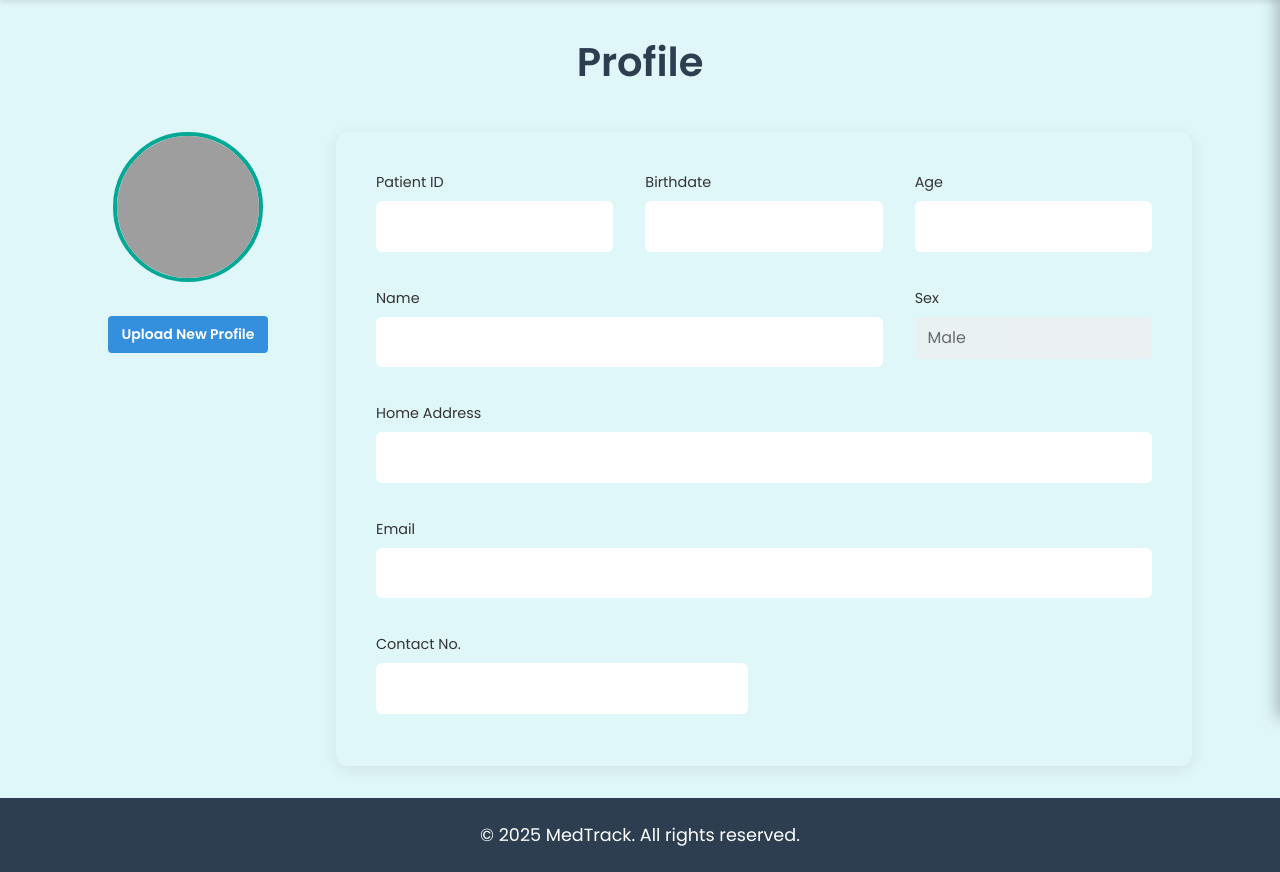
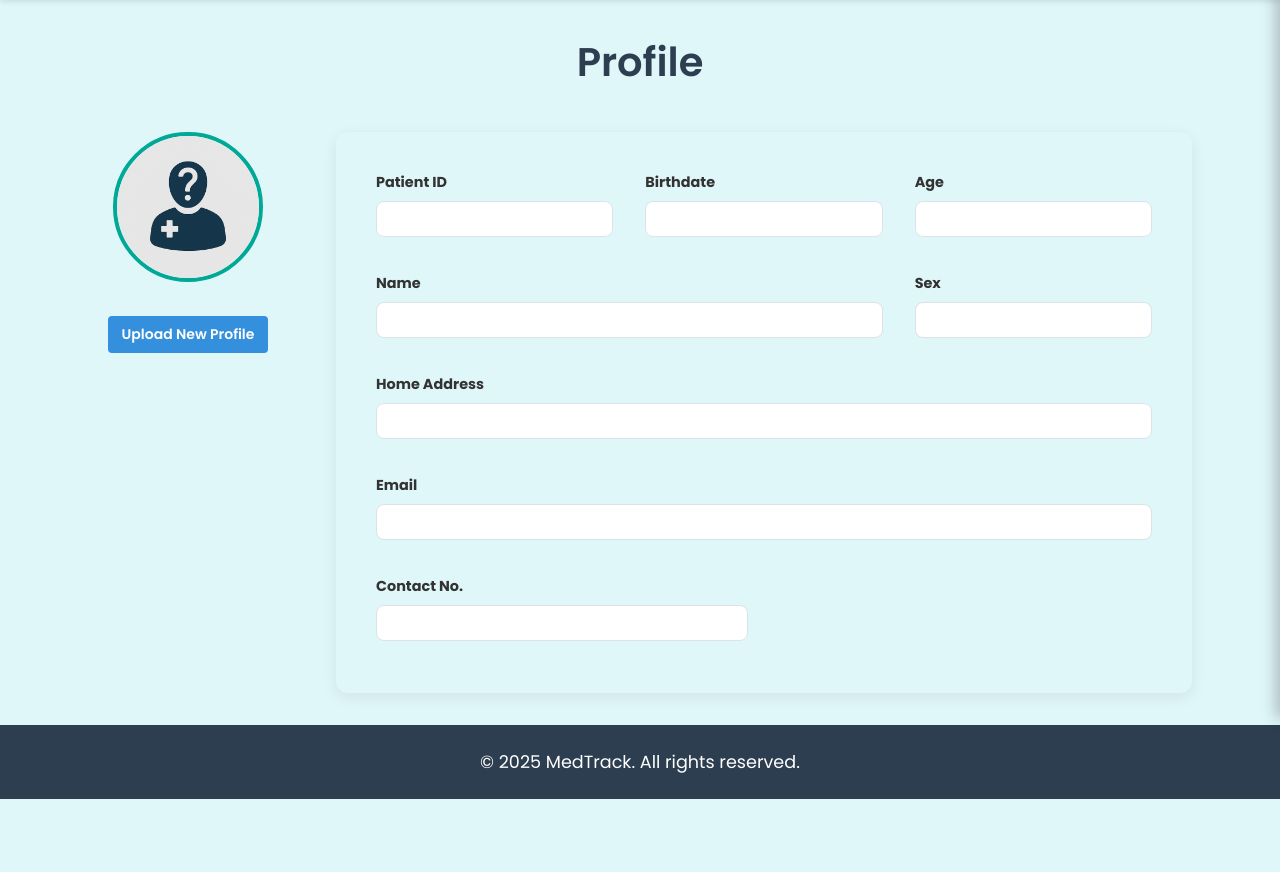
Before and after one commit to 7equinox/MedTrack-Website, a PHP site: page /patient/profile.php in a window 1280 px wide. Shown: the part 82-954 px from the top of the page. After the commit the page ends 881 px from the top, so only its background shows below. Run offline with PHP 8.4, Linux system fonts and the light colour scheme; the visitor is signed in with stand-in values (Sample User, id 1); tables that the repository leaves empty or names only in its code hold one stand-in row (values such as "Sample post"); data that the repository does not hold is empty; grey boxes are pictures that could not be loaded.

Commit message:
feat: Add Remember Me, redesign profile, and improve login UX

```diff
--- a/public/css/style.css
+++ b/public/css/style.css
@@ -711,10 +711,15 @@
   background-color: #005b8a;
 }
 
+.page-patient-dashboard .table-wrapper {
+  overflow-x: auto;
+  border-radius: 8px;
+  box-shadow: 0 4px 15px rgba(0,0,0,0.08);
+}
+
 .page-patient-dashboard .medication-table {
   width: 100%;
   border-collapse: collapse;
-  box-shadow: 0 4px 15px rgba(0,0,0,0.08);
 }
 
 .page-patient-dashboard .medication-table th,
@@ -964,7 +969,7 @@
 
 .page-patient-profile .form-group label {
   font-size: 0.9rem;
-  font-weight: 500;
+  font-weight: bold;
   color: #333;
   margin-bottom: 0.5rem;
 }
@@ -984,6 +989,22 @@
   -webkit-appearance: none;
   -moz-appearance: none;
   appearance: none;
+}
+
+.page-patient-profile .readonly-input {
+  padding: 0.8rem 1rem;
+  border-radius: 8px;
+  font-size: 1.05rem;
+  color: #34495e;
+  font-family: 'Poppins', sans-serif;
+  font-weight: 400;
+  background-color: #ffffff;
+  white-space: nowrap;
+  overflow-x: auto;
+  min-height: 2.25rem;
+  border: 1px solid #dde2e7;
+  box-sizing: border-box;
+  line-height: 1.5;
 }
 
 /* Page: Patient Terms - Note: Shares some styles with .page-terms */
--- a/public/patient/dashboard.php
+++ b/public/patient/dashboard.php
@@ -67,6 +67,7 @@
       <a href="med_history.php" class="history-btn" id="viewHistory">View History</a>
     </div>
 
+    <div class="table-wrapper">
       <table class="medication-table">
         <thead>
           <tr>
@@ -90,8 +91,8 @@
             <tr><td colspan="4" class="text-center">No upcoming medications.</td></tr>
           <?php endif; ?>
         </tbody>
-
       </table>
+    </div>
   </main>
 
 <?php require_once '../../templates/partials/footer.php'; ?>
--- a/public/patient/profile.php
+++ b/public/patient/profile.php
@@ -55,7 +55,7 @@
 }
 
 // Profile picture path
-$profilePicPath = !empty($patient['ProfilePicture']) ? $base_path . $patient['ProfilePicture'] : $base_path . 'images/default-profile.png';
+$profilePicPath = !empty($patient['ProfilePicture']) ? $base_path . $patient['ProfilePicture'] : $base_path . 'images/default-prof-patient.png';
 ?>
 
 <body class="page-patient-area page-patient-profile">
@@ -84,38 +84,35 @@
         <div class="form-grid">
           <div class="form-group g-col-2">
             <label for="patient-id">Patient ID</label>
-            <input type="text" id="patient-id" value="<?= htmlspecialchars($patient['PatientID']) ?>" readonly>
+            <div class="readonly-input" id="patient-id"><?= htmlspecialchars($patient['PatientID']) ?></div>
           </div>
           <div class="form-group g-col-2">
             <label for="birthdate">Birthdate</label>
-            <input type="text" id="birthdate" value="<?= htmlspecialchars($patient['Birthdate']) ?>" readonly>
+            <div class="readonly-input" id="birthdate"><?= htmlspecialchars($patient['Birthdate']) ?></div>
           </div>
           <div class="form-group g-col-2">
             <label for="age">Age</label>
-            <input type="text" id="age" value="<?= htmlspecialchars($age) ?>" readonly>
+            <div class="readonly-input" id="age"><?= htmlspecialchars($age) ?></div>
           </div>
           <div class="form-group g-col-4">
             <label for="name">Name</label>
-            <input type="text" id="name" value="<?= htmlspecialchars($patient['PatientName']) ?>" readonly>
+            <div class="readonly-input" id="name"><?= htmlspecialchars($patient['PatientName']) ?></div>
           </div>
           <div class="form-group g-col-2">
             <label for="sex">Sex</label>
-            <select id="sex" name="sex" disabled>
-              <option value="male" <?= ($patient['Sex'] === 'male') ? 'selected' : '' ?>>Male</option>
-              <option value="female" <?= ($patient['Sex'] === 'female') ? 'selected' : '' ?>>Female</option>
-            </select>
+            <div class="readonly-input" id="sex"><?= htmlspecialchars(ucfirst($patient['Sex'])) ?></div>
           </div>
           <div class="form-group g-col-6">
             <label for="home-address">Home Address</label>
-            <input type="text" id="home-address" value="<?= htmlspecialchars($patient['HomeAddress']) ?>" readonly>
+            <div class="readonly-input" id="home-address"><?= htmlspecialchars($patient['HomeAddress']) ?></div>
           </div>
           <div class="form-group g-col-6">
             <label for="email">Email</label>
-            <input type="email" id="email" value="<?= htmlspecialchars($patient['Email']) ?>" readonly>
+            <div class="readonly-input" id="email"><?= htmlspecialchars($patient['Email']) ?></div>
           </div>
           <div class="form-group g-col-3">
             <label for="contact-no">Contact No.</label>
-            <input type="tel" id="contact-no" value="<?= htmlspecialchars($patient['ContactNumber']) ?>" readonly>
+            <div class="readonly-input" id="contact-no"><?= htmlspecialchars($patient['ContactNumber']) ?></div>
           </div>
         </div>
       </div>
```
Also changed, not shown: public/images/default-prof-patient.png (added), public/images/default-prof-staff.png (added), public/uploads/profile_PT-0001.jpg (deleted), public/uploads/profile_PT-0002.jpg (deleted), public/uploads/profile_PT-00081.jpg (deleted). Lines whose indentation alone changed are shown as unchanged.
